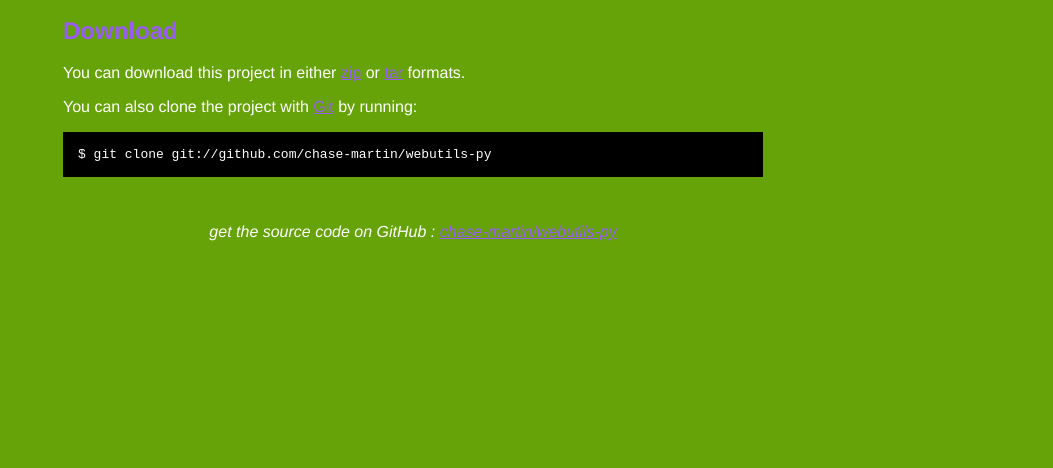
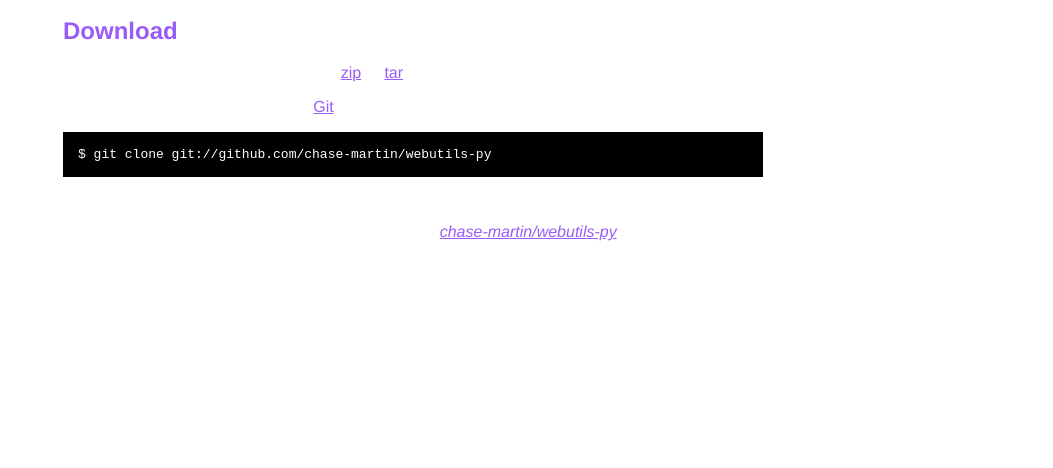
Before and after one commit to chase-martin/webutils-py, a plain HTML site: page index.html in a window 1280 px wide. Shown: the part 332-800 px from the top of the page, without its empty margins (227-1280 px from the left). Drawn offline with Linux system fonts and the light colour scheme.

Commit message:
Edited index.html via GitHub

```diff
--- a/index.html
+++ b/index.html
@@ -8,7 +8,7 @@
   <style type="text/css">
     body {
       margin-top: 1.0em;
-      background-color: #66a308;
+      background-color: white;
       font-family: Helvetica, Arial, FreeSans, san-serif;
       color: #ffffff;
     }
```
